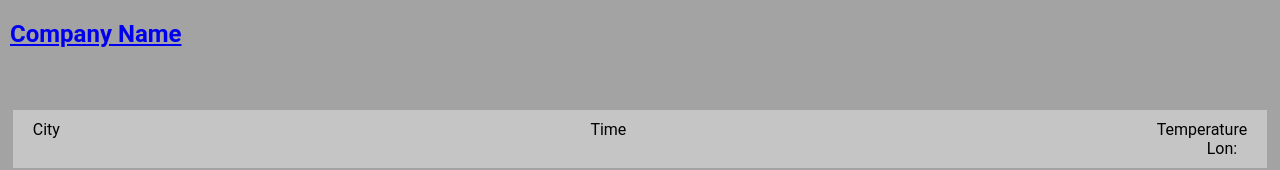
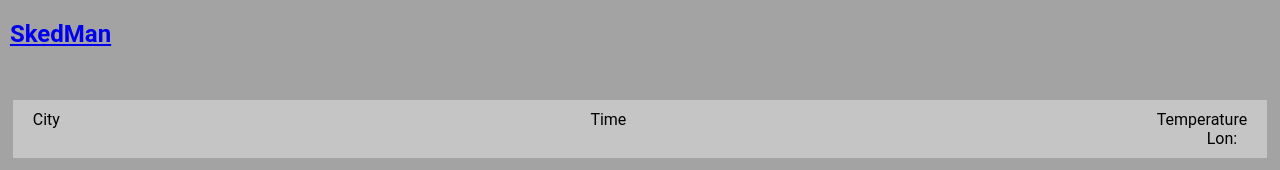
Before and after one commit to CognitivePrimate/gc-final-front-end, a React (Create React App) app: page /Schedule in a window 1280 px wide. Shown: the top 170 px of the page. Built offline with nearby package versions, Linux system fonts and the light colour scheme; no server answers.

Commit message:
change title of app to SkedMan

```diff
--- a/src/Components/Header/header-styles.css
+++ b/src/Components/Header/header-styles.css
@@ -8,11 +8,12 @@
     top: 0;
     left: 0;
     margin-top: 20px;
-    margin-bottom: 40px;
+    margin-bottom: 20px;
     padding: 0 10px 0 10px;
 }
 
 .header-banner {
     margin-top: 0;
     font-size: 1.5rem;
+    margin-bottom: 0;
 }
--- a/src/Components/Header/header.tsx
+++ b/src/Components/Header/header.tsx
@@ -10,7 +10,9 @@ const Header = () => {
 
     return (
         <div className="header">
-            <Link to="/HomeScreen"><h1 className="header-banner">Company Name</h1></Link>
+            <section>
+                <Link to="/HomeScreen"><h1 className="header-banner">SkedMan</h1></Link>
+            </section>
             <section>
                 <h2 className="header-banner">{user?.displayName}</h2>
             </section>
```
